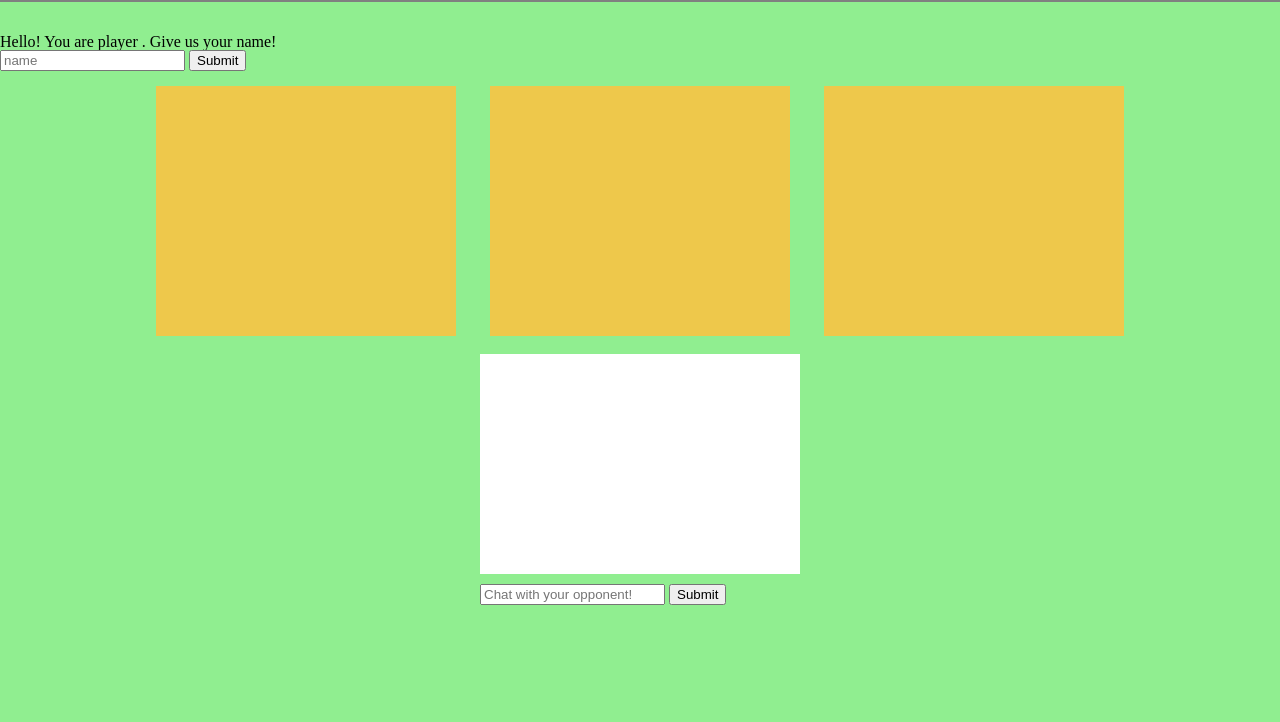
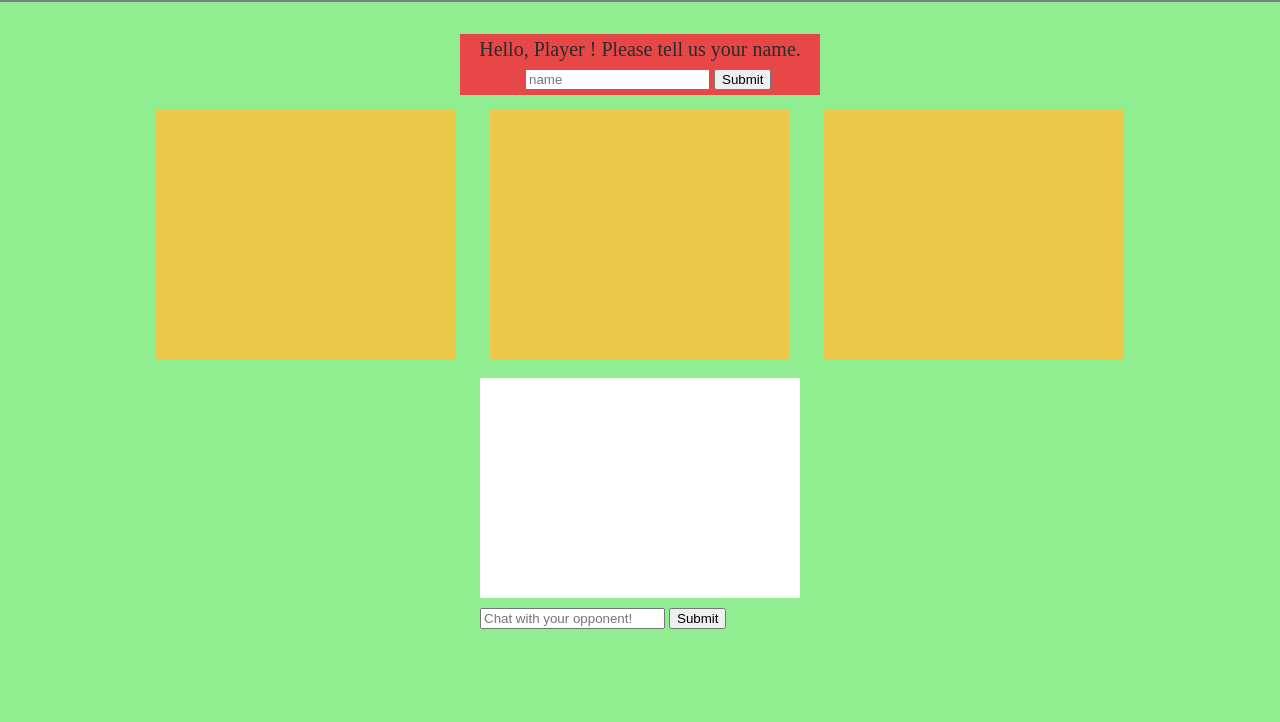
Before and after one commit to ackermax/RPS-Multiplayer, a plain HTML site: page index.html in a window 1280 px wide. Shown: the part 78-800 px from the top of the page. Drawn offline with Linux system fonts and the light colour scheme; no server answers.

Commit message:
added some more css to make the name input and welcome messages looks slightly nicer.

```diff
--- a/assets/css/style.css
+++ b/assets/css/style.css
@@ -51,3 +51,24 @@ padding: 20px 0 20px 0;
     position: absolute;
     top: -9999px;
 }
+
+#name-select {
+    margin: 0 auto;
+    background-color: rgb(231, 71, 71);
+    width: 350px;;
+    padding: 5px;
+}
+#name-select p {
+    text-align: center;
+    margin-bottom: 10px;
+    color: rgb(43, 43, 43);
+    font-size: 20px;
+}
+#welcome-message {
+    font-size: 25px;
+    text-align: center;
+}
+#name-form {
+    margin-left: 60px;
+
+}
--- a/assets/javascript/app.js
+++ b/assets/javascript/app.js
@@ -113,7 +113,7 @@ $(document).ready(function () {
       name = nameVal;
 
       //let the player know we know their name
-      $("<h2>").text("Welcome to the game, " + name + "! Good luck!").prependTo("#game-container");
+      $("<h2 id='welcome-message'>").text("Welcome to the game, " + name + "! Good luck!").prependTo("#game-container");
     }
   });
 });
--- a/index.html
+++ b/index.html
@@ -20,8 +20,8 @@
     <br>
     <br>
     <div id="name-select">
-        <form>
-            <p>Hello! You are player <span id="player-number-span"></span>. Give us your name!</p>
+            <p>Hello, Player <span id="player-number-span"></span>! Please tell us your name.</p>
+        <form id="name-form">
             <input type="text" placeholder="name" id="name-input">
             <input type="submit" id="name-submit">
         </form>
```
